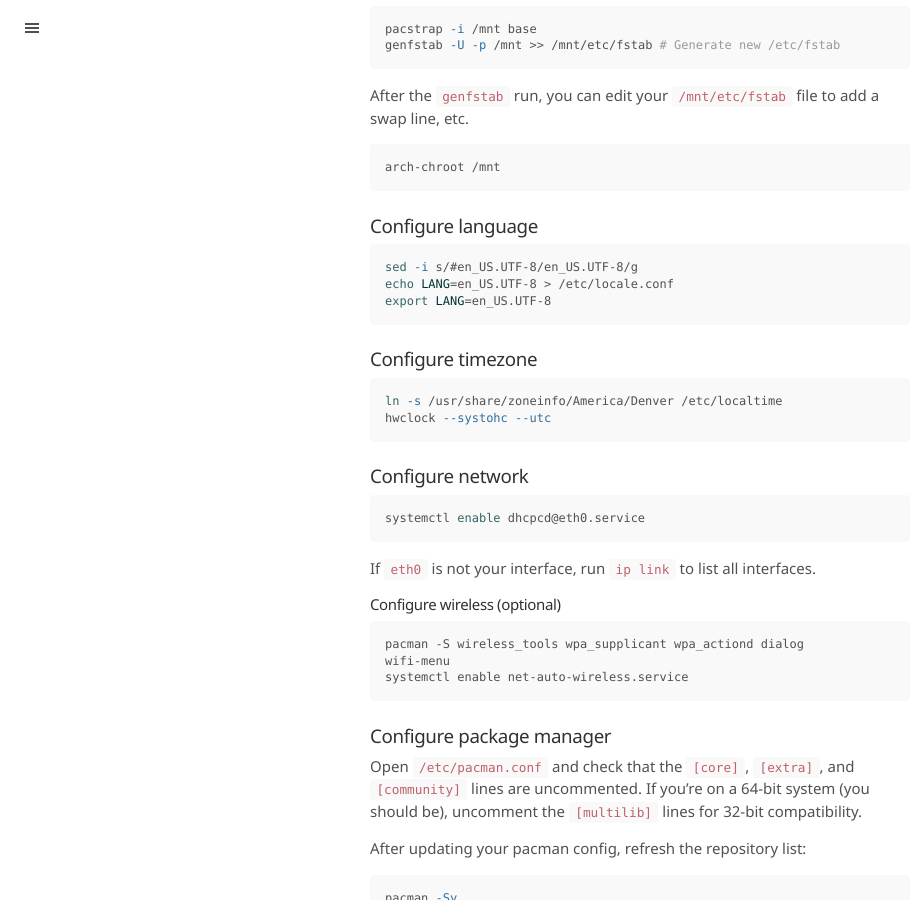
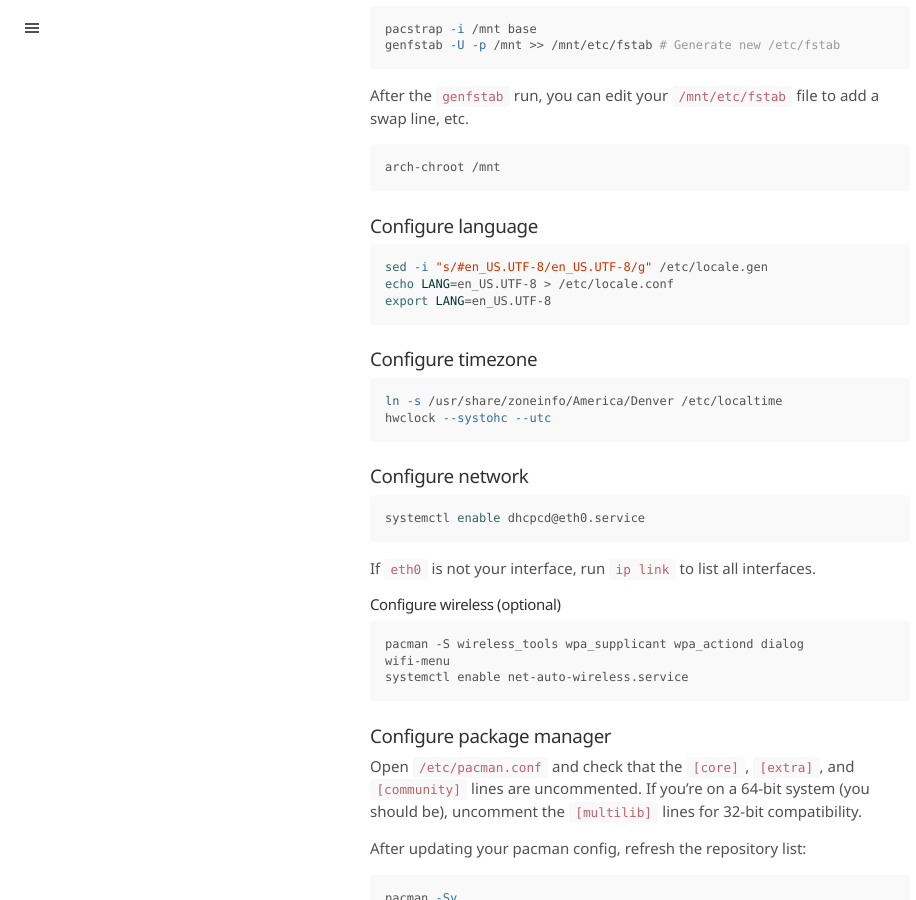
Before and after one commit to Alanaktion/alanaktion.github.io, a Jekyll site: the page built from _posts/2016-02-11-arch-setup.md, in a window 1280 px wide and 900 px high, scrolled down 898 px. Shown: the whole window, without its empty margins (0-916 px from the left). Built offline with Jekyll 4.4.1, drawn with Linux system fonts in a browser that asks for light colours.

Commit message:
Fixing `sed` line in Arch setup

````diff
--- a/_posts/2016-02-11-arch-setup.md
+++ b/_posts/2016-02-11-arch-setup.md
@@ -43,7 +43,7 @@ arch-chroot /mnt
 ### Configure language
 
 ```bash
-sed -i s/#en_US.UTF-8/en_US.UTF-8/g
+sed -i "s/#en_US.UTF-8/en_US.UTF-8/g" /etc/locale.gen
 echo LANG=en_US.UTF-8 > /etc/locale.conf
 export LANG=en_US.UTF-8
 ```
````
